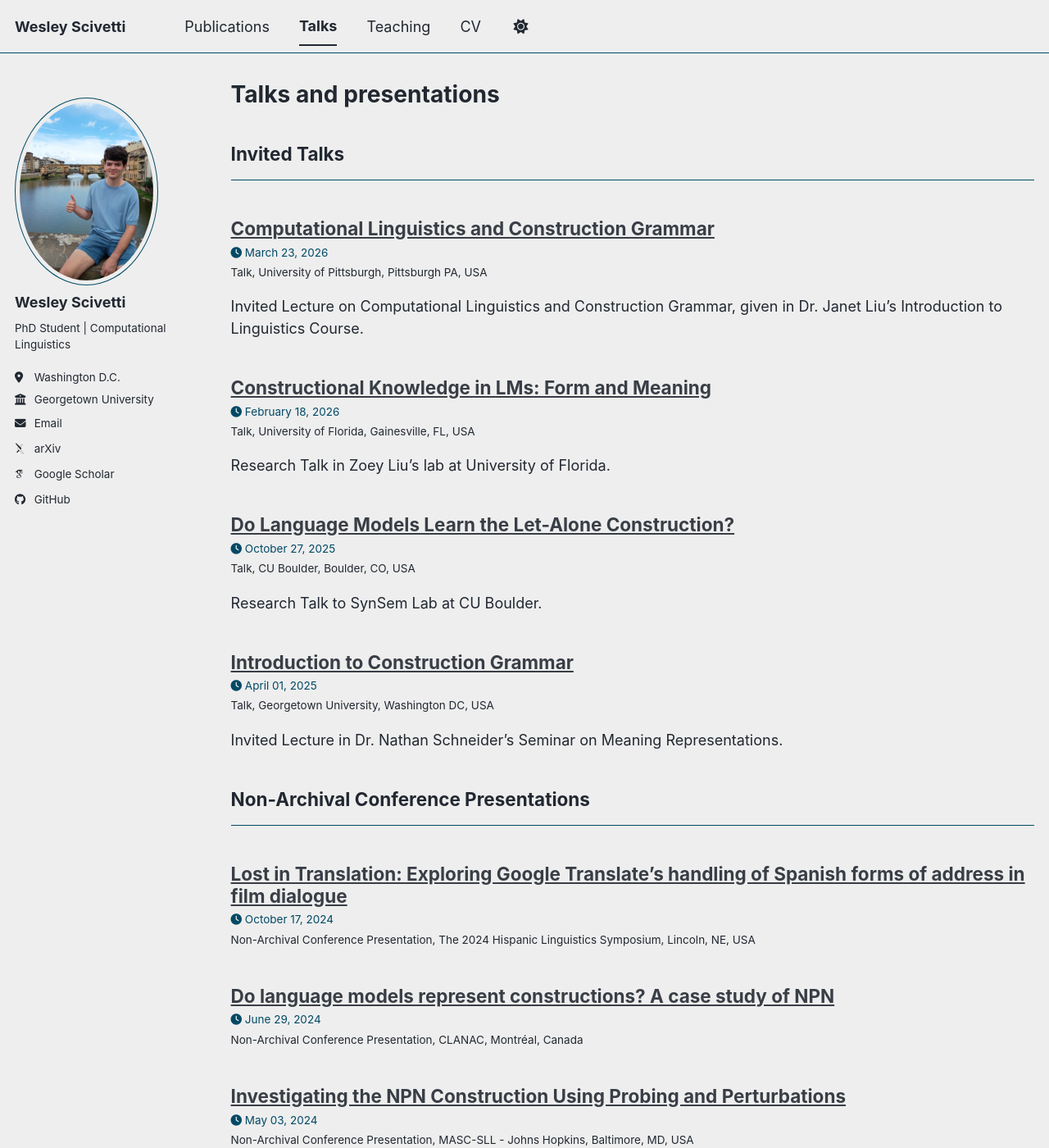
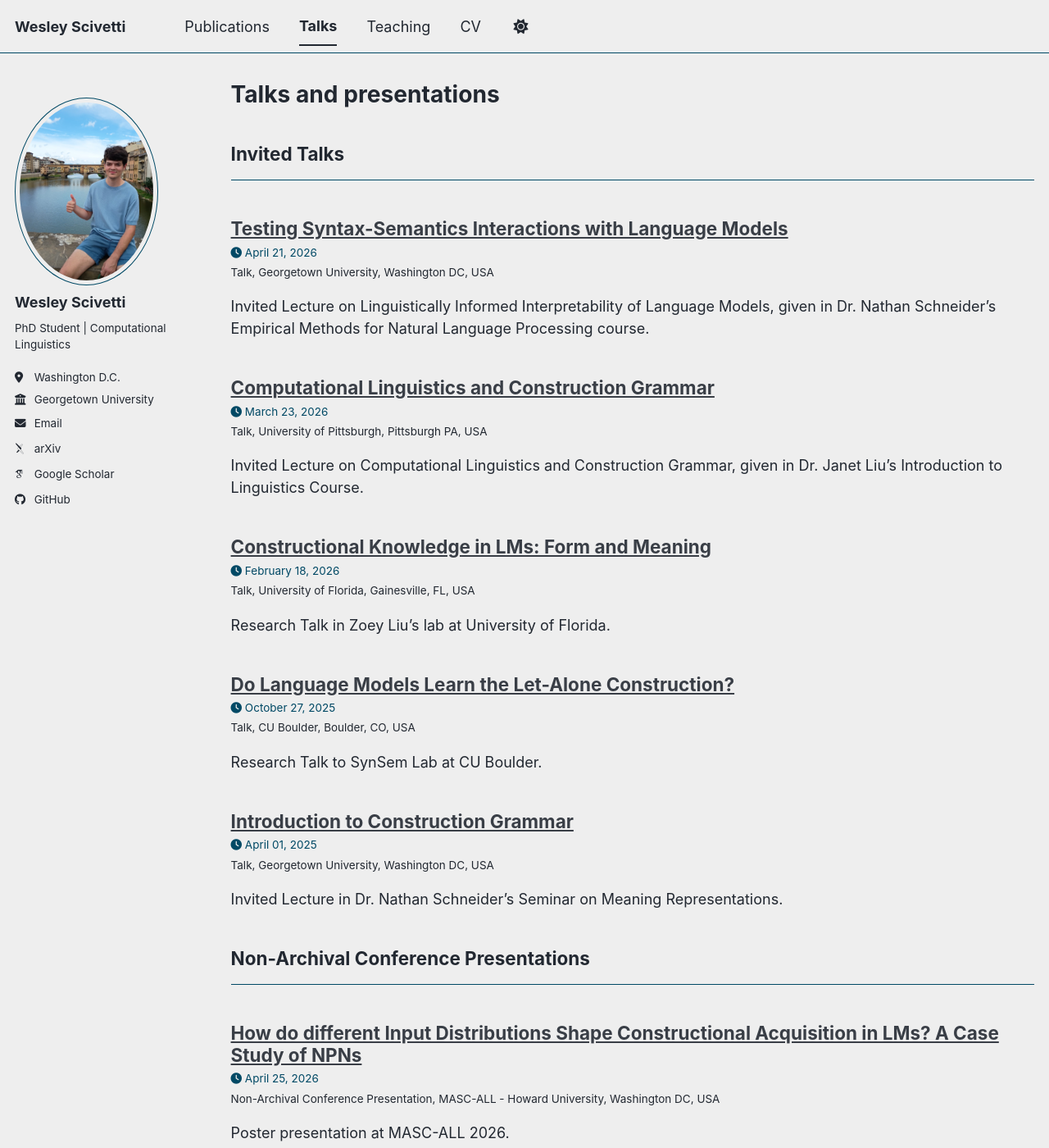
Before and after one commit to WesScivetti/wesscivetti.github.io, a Jekyll site: the page built from _pages/talks.html, in a window 1280 px wide and 1400 px high. Shown: the whole window at 82% size. Built offline with Jekyll 4.4.1, drawn with Linux system fonts in a browser that asks for light colours; some web fonts are replaced; a script bundle is joined from its source files by our own code; library files that are not in the unit come from our copies.

```diff
--- /dev/null
+++ b/_talks/interpret_enlp.md
@@ -0,0 +1,12 @@
+---
+title: "Testing Syntax-Semantics Interactions with Language Models"
+collection: talks
+type: "Talk"
+permalink: /talks/interpret_enlp
+venue: "Georgetown University"
+date: 2026-04-21
+location: "Washington DC, USA"
+authors: "Wesley Scivetti"
+---
+
+Invited Lecture on Linguistically Informed Interpretability of Language Models, given in Dr. Nathan Schneider's Empirical Methods for Natural Language Processing course.
--- /dev/null
+++ b/_talks/masc_all_26.md
@@ -0,0 +1,11 @@
+---
+title: "How do different Input Distributions Shape Constructional Acquisition in LMs? A Case Study of NPNs"
+collection: talks
+type: "Non-Archival Conference Presentation"
+permalink: /talks/masc_all_26
+venue: "MASC-ALL - Howard University"
+date: 2026-04-25
+location: "Washington DC, USA"
+authors: "Wesley Scivetti"
+---
+Poster presentation at MASC-ALL 2026.
```
Also changed, not shown: _pages/about.md (+3 -5 lines), _publications/beyond_mem.md (added, +12 -0 lines), _publications/pf_meaning.md (added, +11 -0 lines).
